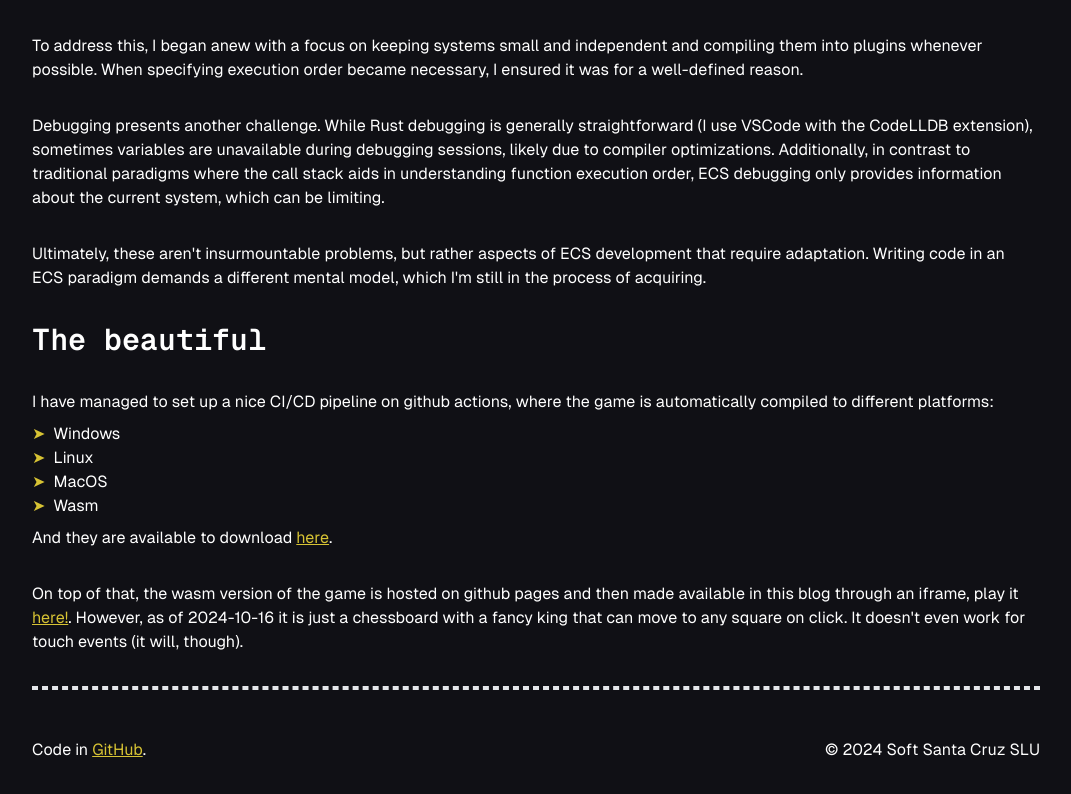
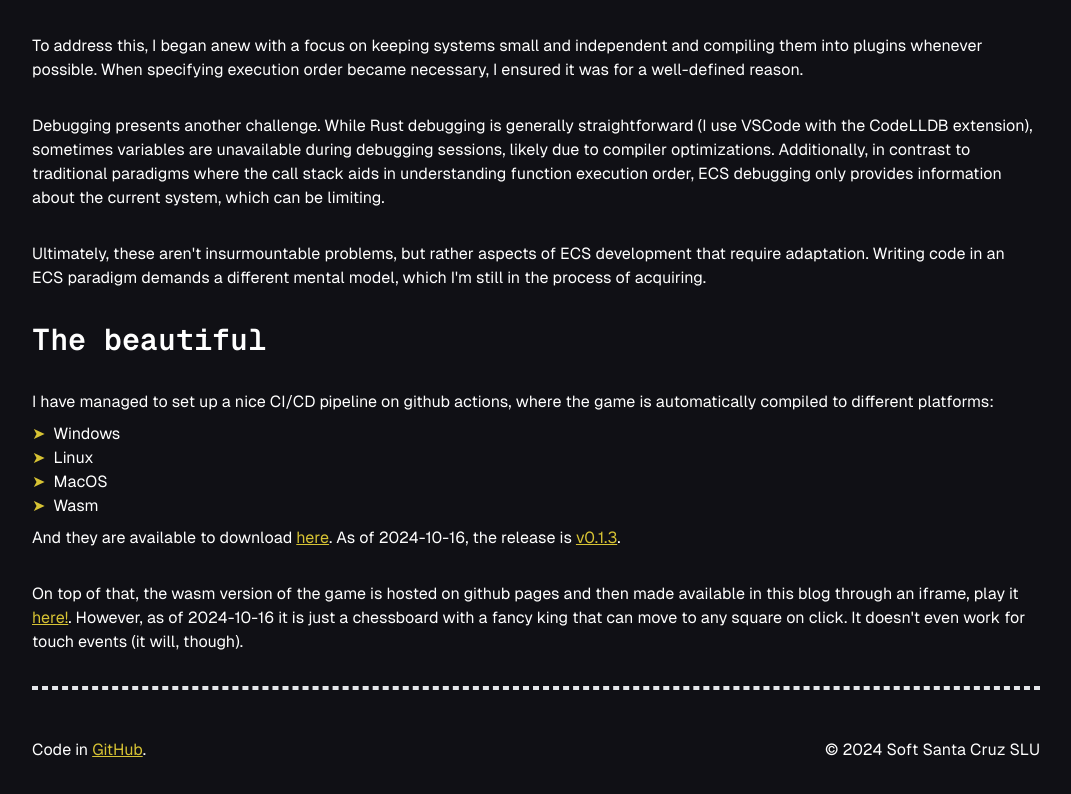
Before and after one commit to RoberTnf/robertnf.github.io, a Next.js app: page /blog/posts/0002-bullet-chess-heaven-in-bevy in a window 1280 px wide. Shown: the part 2078-2872 px from the top of the page, without its empty margins (104-1175 px from the left). Built offline with nearby package versions, Linux system fonts and the light colour scheme.

Commit message:
add release version

```diff
--- a/app/blog/posts/0002-bullet-chess-heaven-in-bevy/page.tsx
+++ b/app/blog/posts/0002-bullet-chess-heaven-in-bevy/page.tsx
@@ -115,7 +115,8 @@ export default function BulletChessHeavenInBevy() {
                 <li className="caret">MacOS</li>
                 <li className="caret">Wasm</li>
             </ul>
-            And they are available to download <a href="https://github.com/RoberTnf/bullet_chess_heaven_rs/releases">here</a>.
+            And they are available to download <a href="https://github.com/RoberTnf/bullet_chess_heaven_rs/releases">here</a>. As of 2024-10-16,
+            the release is <a href="https://github.com/RoberTnf/bullet_chess_heaven_rs/releases/tag/0.1.3">v0.1.3</a>.
         </p>
         <p>
             On top of that, the wasm version of the game is hosted on github pages and then made available in this blog through an iframe,
```
